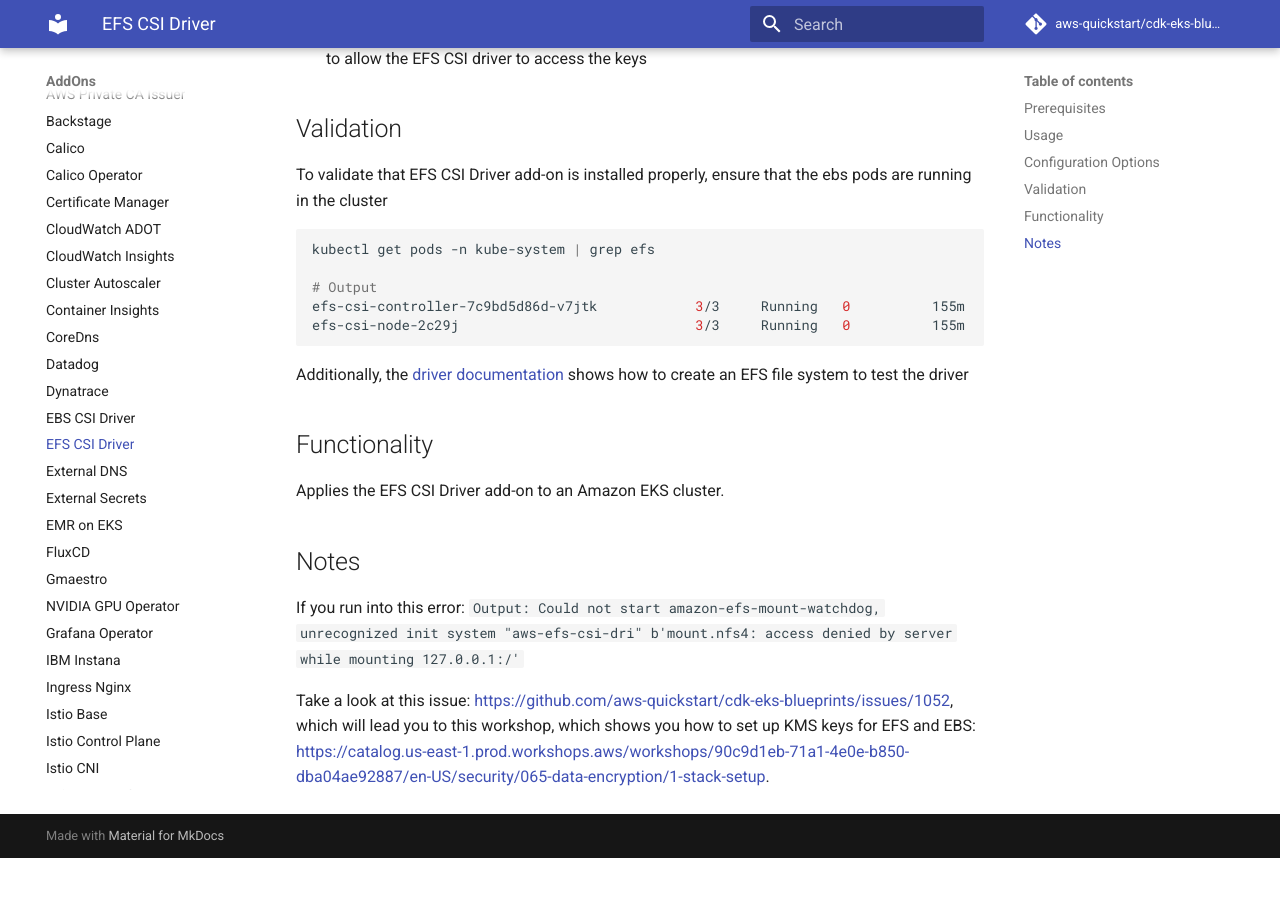
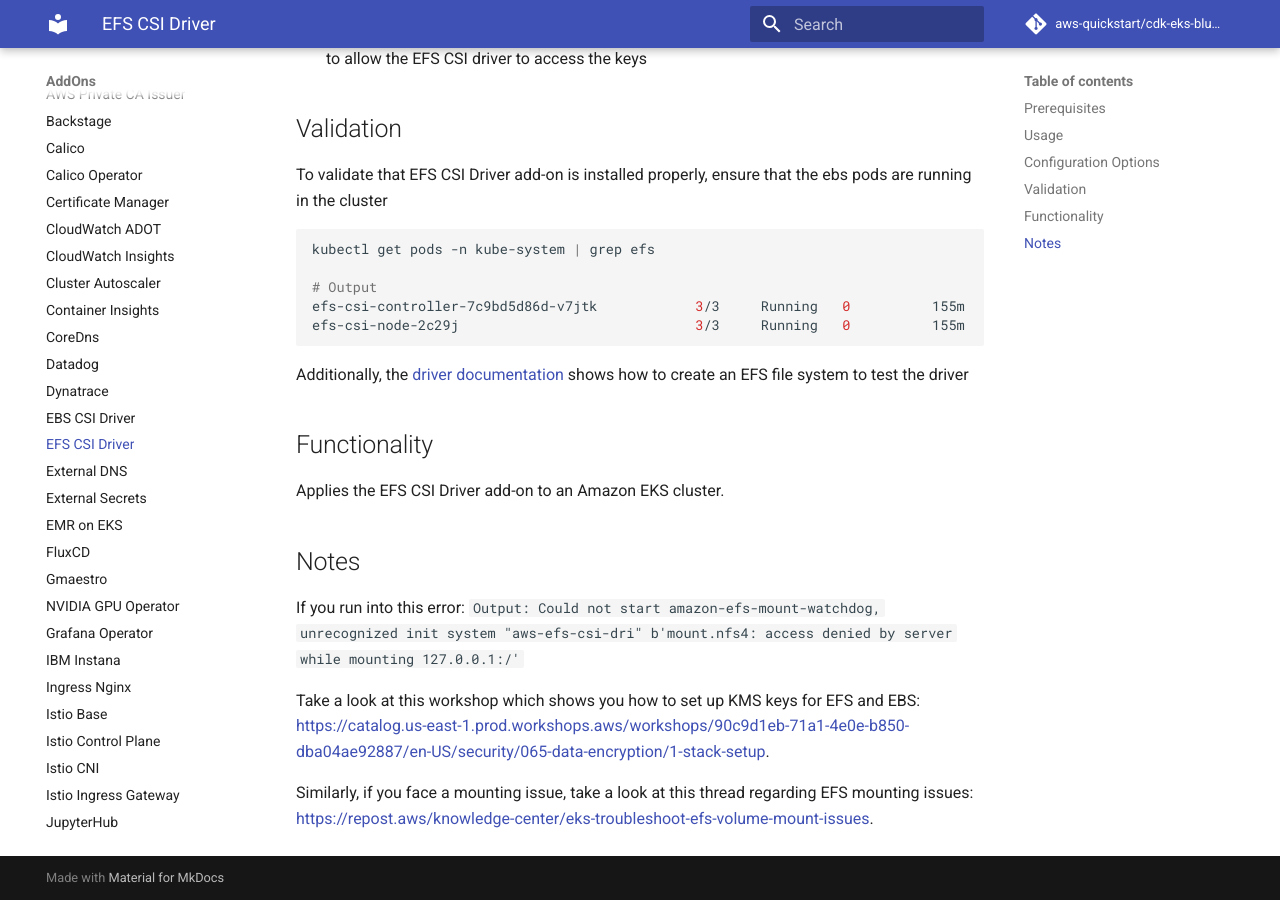
Before and after one commit to aws-quickstart/cdk-eks-blueprints, an MkDocs documentation site: the page built from docs/addons/efs-csi-driver.md, in a window 1280 px wide and 900 px high, scrolled down 1237 px. Built offline with MkDocs 1.6.1 and Material for MkDocs 9.7.7, drawn with Linux system fonts in a browser that asks for light colours; comment, search, counter and statistics services are not loaded; before the commit the page ends 2095 px from its top, so only the background shows below that.

Commit message:
Remove reference to github issue

```diff
--- a/docs/addons/efs-csi-driver.md
+++ b/docs/addons/efs-csi-driver.md
@@ -62,4 +62,6 @@
 
 If you run into this error: `Output: Could not start amazon-efs-mount-watchdog, unrecognized init system "aws-efs-csi-dri" b'mount.nfs4: access denied by server while mounting 127.0.0.1:/'`
 
-Take a look at this issue: <https://github.com/aws-quickstart/cdk-eks-blueprints/issues/1052>, which will lead you to this workshop, which shows you how to set up KMS keys for EFS and EBS: <https://catalog.us-east-1.prod.workshops.aws/workshops/90c9d1eb-71a1-4e0e-b850-dba04ae92887/en-US/security/065-data-encryption/1-stack-setup>.
+Take a look at this workshop which shows you how to set up KMS keys for EFS and EBS: <https://catalog.us-east-1.prod.workshops.aws/workshops/90c9d1eb-71a1-4e0e-b850-dba04ae92887/en-US/security/065-data-encryption/1-stack-setup>.
+
+Similarly, if you face a mounting issue, take a look at this thread regarding EFS mounting issues: <https://repost.aws/knowledge-center/eks-troubleshoot-efs-volume-mount-issues>.
```
